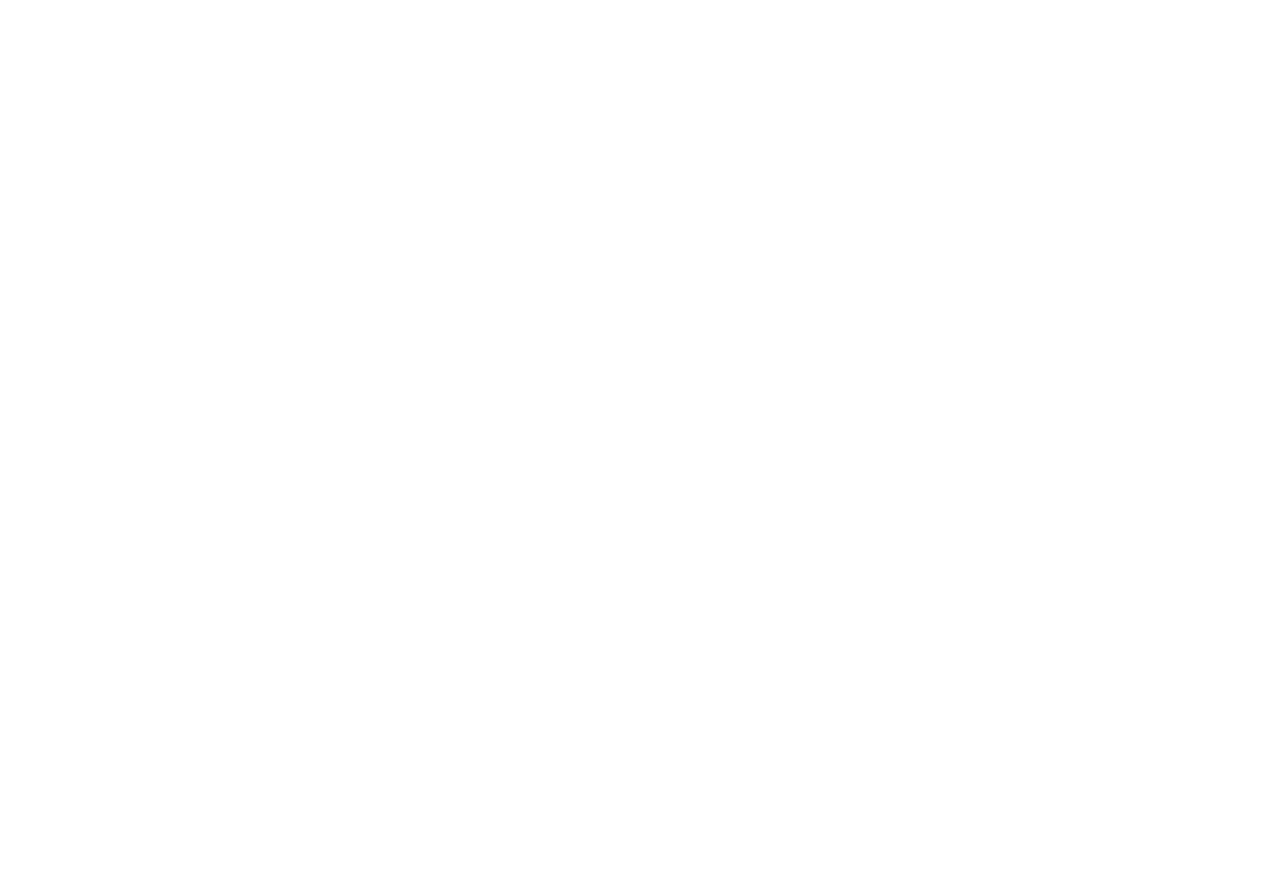
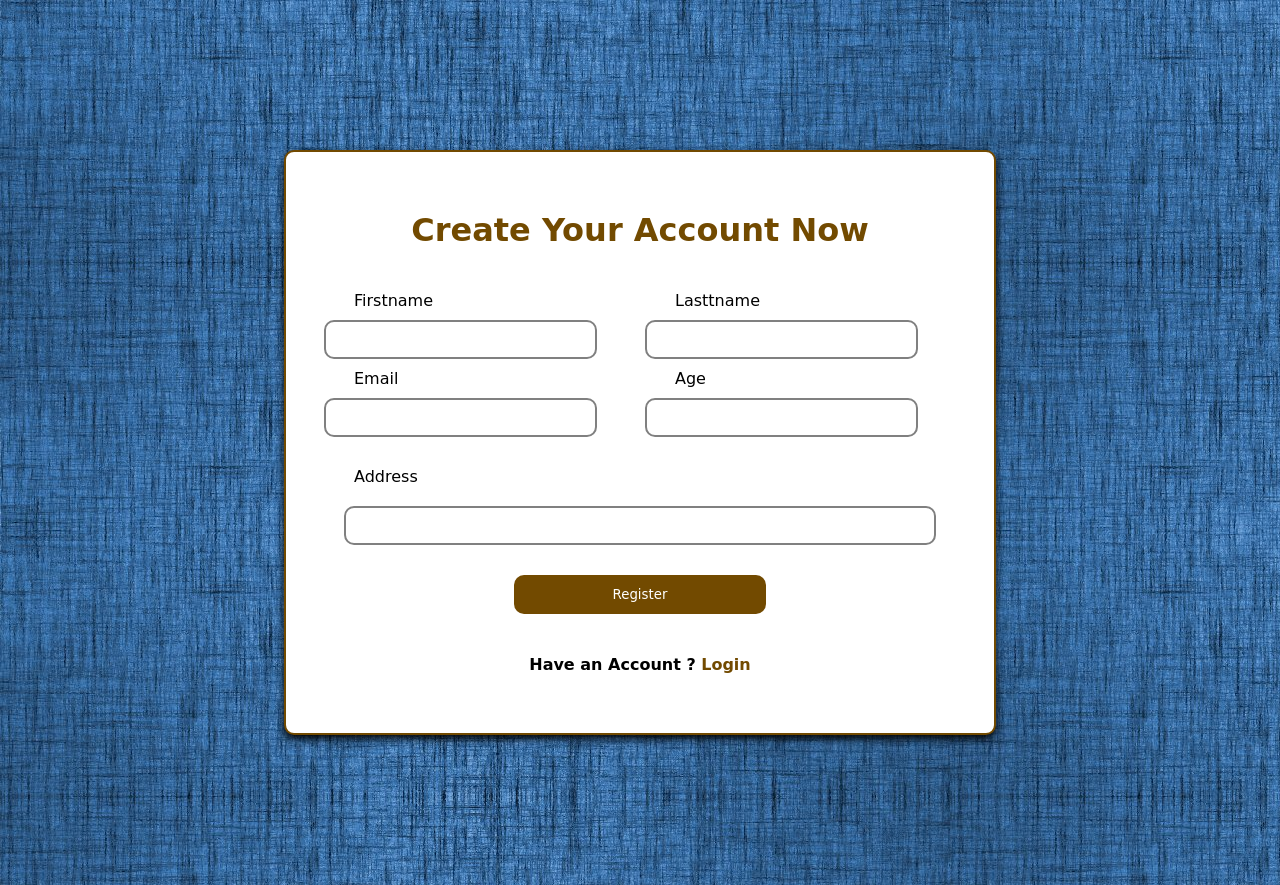
Before and after one commit to Marwan2595/Attendance-System-Javascript, a plain HTML site: page register.html in a window 1280 px wide. Before the commit the page ends 800 px from the top, so only its background shows below. Drawn offline with Linux system fonts and the light colour scheme.

Commit message:
login & register

```diff
--- a/css/main.css
+++ b/css/main.css
@@ -1,19 +1,114 @@
-
-                                                                  /* Start Login & Register Page */
-                                                                  /* End Login & Register Page */
+*{
+    font-family: Bradley Hand, cursive;
+}
+:root {
+    --primaryColor: rgb(114, 74, 0);
+    --secondryColor: rgb(131, 131, 247);
+}
+a{
+      text-decoration: none;
+      color: black;
+      font-weight: bold;
+  }
+                                                                  /* ------------------------- Start Login & Register Page ------------------------- */
+.loginRegisterBody{
+    background-image:   url("../images/bg.jpg") ;
+    background-attachment: fixed;
+    background-clip: content-box;
+  }
+.loginRegisterForm{
+    background-color: white;
+    width: 23%;
+    margin: 150px auto;
+    border: solid 2px var(--primaryColor);
+    border-radius: 10px;
+    padding: 3%;
+    display: flex;
+    flex-flow: column;
+    gap: 20px;
+    box-shadow: 0 4px 8px 0 black;
+    transition: 0.8s;
+}
+.loginRegisterForm:hover {
+    box-shadow: 0 18px 30px 0 black;
+    padding: 3.5%;
+}
+.loginRegisterForm label {
+    margin-left: 30px;
+}
+.loginRegisterForm h1 , .loginRegisterForm h4 {
+    text-align: center;
+}
+.loginRegisterForm h1{
+    color: var(--primaryColor);
+    font-weight: bolder;
+}
+.loginRegisterForm input {
+    width: 80%;
+    padding: 10px;
+    margin: 10px 0px 10px 30px;
+    display: block;
+    border-radius: 10px;
+    border : solid 2px grey;
+    transition: 1s;
+  }
+  .loginRegisterForm input:focus {
+    outline: none;
+    width: 85%;
+    margin-left: 10px;
+    padding: 15px;
+    border : solid 2px var(--primaryColor);
+  }
+  .loginRegisterForm button{
+      margin: 10px auto 0px;
+      width: 40%;
+      border: none;
+      border-radius: 10px;
+      padding: 12px 10px;
+      background-color: var(--primaryColor);
+      transition: .3s;
+      color: white;
+  }
+  .loginRegisterForm button:hover{
+    box-shadow: 0 18px 30px 0 rgba(65, 64, 64, 0.2);
+    width: 45%;
+    padding:  15px 10px;
+    cursor: pointer;
+  }
+  #registerForm{
+    width: 50%;
+}
+#registerForm .inner{
+    width: 100%;
+    gap: 10px;
+    display: flex;
+    flex-flow: row;
+}
+#registerForm input[name=address]{
+    width: 90%;
+    margin: 0px auto;
+}
+#registerForm a{
+  color: var(--primaryColor);
+}
+#registerForm div{
+    width: 50%;
+    display: inline;
+}
+                                                                  /* ------------------------- End Login & Register Page ------------------------- */
 
 
 
 
-                                                                  /* Start Admin Page */
-                                                                  /* End Admin Page */
+                                                                  /* ------------------------- Start Admin Page ------------------------- */
+                                                                  /* ------------------------- End Admin Page ------------------------- */
 
 
 
-                                                                  /* Start Security Page */
-                                                                  /* End Security Page */
+                                                                  /* ------------------------- Start Security Page ------------------------- */
+                                                                  /* ------------------------- End Security Page ------------------------- */
 
 
 
-                                                                  /* Start Employee Page */
-                                                                  /* End Employee Page */
+                                                                  /* ------------------------- Start Employee Page ------------------------- */
+                                                                  /* ------------------------- End Employee Page ------------------------- */
--- a/css/mobile.css
+++ b/css/mobile.css
@@ -1,11 +1,28 @@
 
                                                                   /* Start Login & Register Page */
+.loginRegisterForm{
+    width: 90%;
+}
+#registerForm {
+    width: 90%;
+}
+#registerForm .inner{
+    width: 100%;
+    display: block;
+}
+.loginRegisterForm input{
+    margin:10px 0px 10px 30px;
+}
+#registerForm input[name=address]{
+    margin:10px 0px 10px 30px;
+    width: 80%;
+}
                                                                   /* End Login & Register Page */
 
 
 
 
-                                                                  /* Start Admin Page */
+                                                   /* Start Admin Page */
                                                                   /* End Admin Page */
 
 
--- a/css/tab.css
+++ b/css/tab.css
@@ -1,5 +1,11 @@
 
                                                                   /* Start Login & Register Page */
+.loginRegisterForm{
+    width: 60%;
+}
+.loginRegisterForm input{
+    margin: 10px 0px;
+}
                                                                   /* End Login & Register Page */
 
 
--- a/js/main.js
+++ /dev/null
@@ -1 +0,0 @@
-alert("It's Working ...");
--- a/register.html
+++ b/register.html
@@ -0,0 +1,39 @@
+<!DOCTYPE html>
+<html>
+<head>
+<meta name="viewport" content="width=device-width, initial-scale=1">
+<style>
+    @import url("css/main.css");
+    @import url("css/desktop.css") screen and (min-width: 1301px);
+    @import url("css/tab.css") screen and (max-width: 1300px);
+    @import url("css/mobile.css") screen and (max-width: 600px);
+</style>
+</head>
+<body class="loginRegisterBody">
+    <form class="loginRegisterForm" id="registerForm" action="">
+        <h1>Create Your Account Now</h1>
+        <div class="inner">
+            <div class="left">
+                <label for="firstname">Firstname</label>
+                <input required type="text" name="firstname" id="firstname" autocomplete="off">
+                <label for="email">Email </label>
+                <input required type="email" name="email" id="email">
+            </div>
+           <div class="right">
+               <label for="lastname">Lasttname</label>
+               <input required type="text" name="lastname" id="lastname">
+               <label for="age">Age</label>
+               <input required type="number" min="18" max="75" name="age" id="age" autocomplete="off">
+            </div>
+        </div>
+        <label for="address">Address </label>
+        <input required type="text" name="address" id="address">
+        <button type="submit">Register</button>
+        <h4>Have an Account ?<a href="login.html"> Login</a></h4>
+    </form>
+
+    <script src="js/jquery-3.1.1.js"></script>
+    <script src="js/jqueryUi/jquery-ui.js"></script>
+    <script src="js/main.js"></script>
+</body>
+</html>
```
Also changed, not shown: login.html (+13 -4 lines), images/bg.jpg (added).
